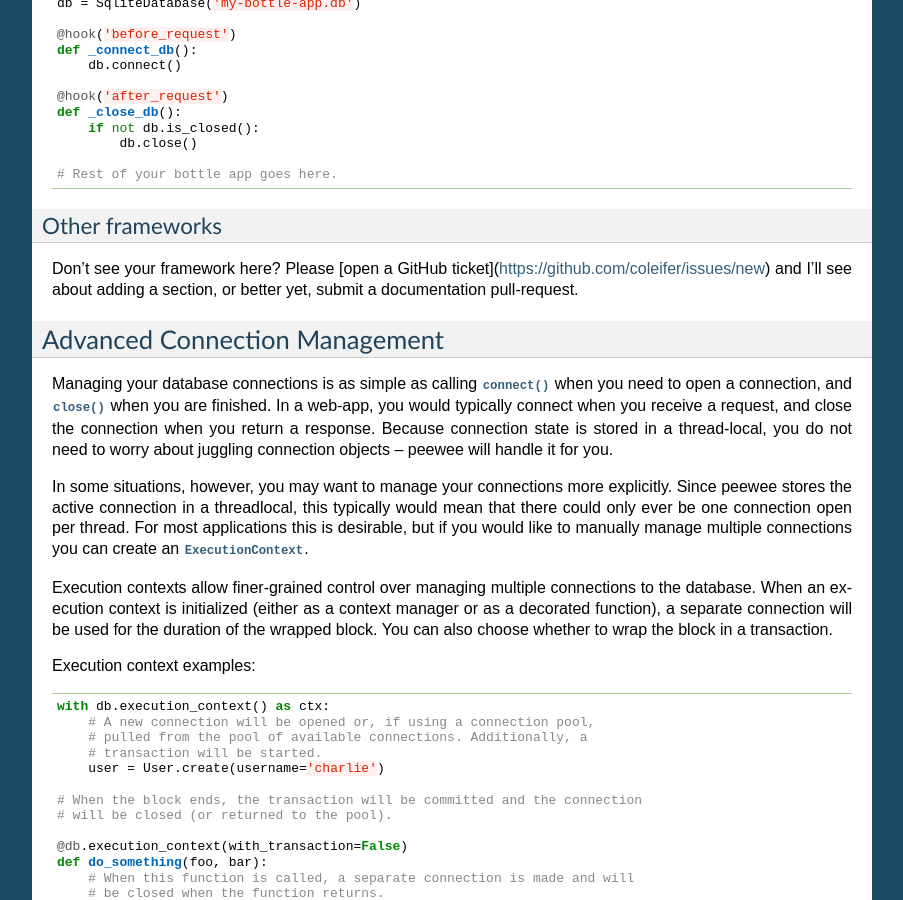
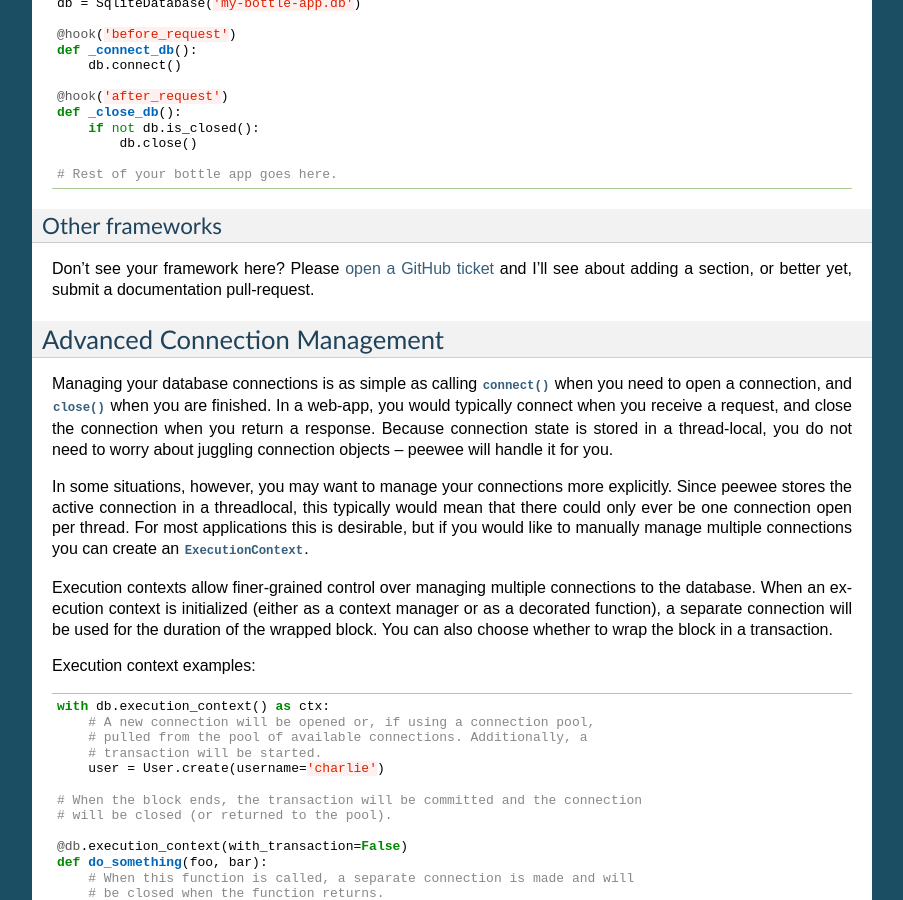
Before and after one commit to coleifer/peewee, a Sphinx documentation site: the page built from docs/peewee/database.rst, in a window 1280 px wide and 900 px high, scrolled down 10421 px. Shown: the whole window, without its empty margins (198-1101 px from the left). Built offline with Sphinx 7.4.7, drawn with Linux system fonts in a browser that asks for light colours; pages that are not in the unit, such as notebooks, are missing from menus.

Commit message:
Rst, not markdown.

```diff
--- a/docs/peewee/database.rst
+++ b/docs/peewee/database.rst
@@ -597,7 +597,7 @@ I haven't used bottle myself, but looking at the documentation I believe the fol
 Other frameworks
 ^^^^^^^^^^^^^^^^
 
-Don't see your framework here? Please [open a GitHub ticket](https://github.com/coleifer/issues/new) and I'll see about adding a section, or better yet, submit a documentation pull-request.
+Don't see your framework here? Please `open a GitHub ticket <https://github.com/coleifer/issues/new>`_ and I'll see about adding a section, or better yet, submit a documentation pull-request.
 
 .. _advanced_connection_management:
 
```
